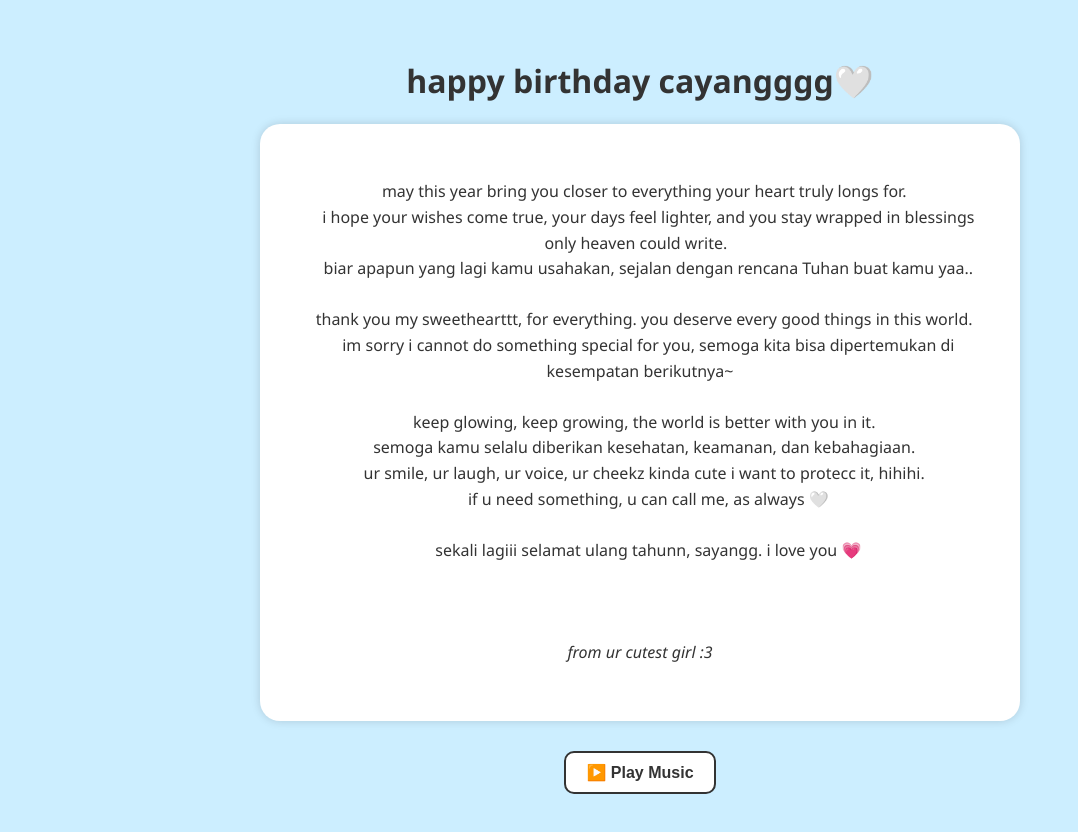
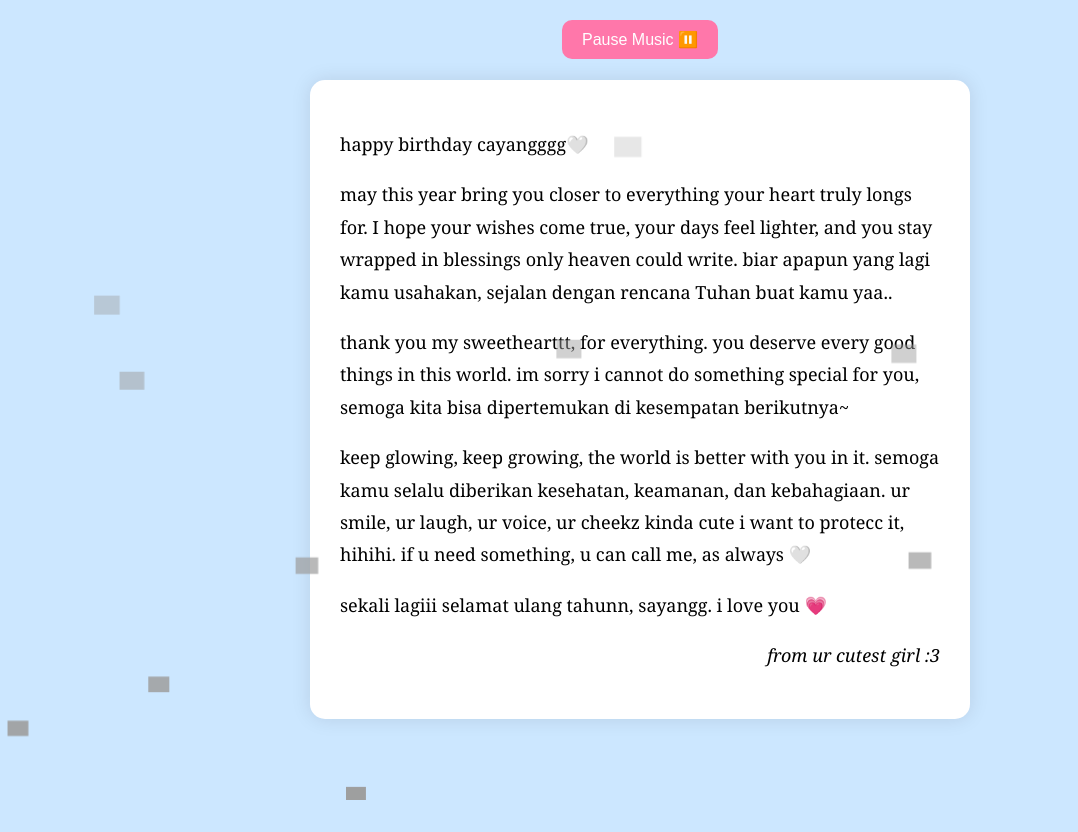
Before and after one commit to imoutoudesu/birthday, a plain HTML site: page index.html in a window 1280 px wide. Shown: the whole page, without its empty margins (0-1078 px from the left). After the commit the page ends 800 px from the top, so only its background shows below. Drawn offline with Linux system fonts and the light colour scheme; grey boxes are pictures that could not be loaded.

Commit message:
Update index.html

```diff
--- a/index.html
+++ b/index.html
@@ -5,84 +5,140 @@
   <title>Happy Birthday!</title>
   <style>
     body {
-      background-color: #cceeff;
-      font-family: 'Segoe UI', Tahoma, Geneva, Verdana, sans-serif;
-      color: #333;
-      text-align: center;
-      padding: 30px;
+      font-family: 'Georgia', serif;
+      background: #cce7ff;
+      margin: 0;
+      padding: 20px;
+      overflow: hidden;
     }
 
     .letter {
       background: white;
-      color: #333;
       padding: 30px;
-      border-radius: 20px;
-      box-shadow: 0 0 10px rgba(0, 0, 0, 0.15);
-      max-width: 700px;
-      margin: 0 auto 30px auto;
-      white-space: pre-wrap;
-      line-height: 1.6;
+      border-radius: 15px;
+      max-width: 600px;
+      margin: 60px auto;
+      box-shadow: 0 0 20px rgba(0, 0, 0, 0.1);
+      line-height: 1.8;
+      font-size: 18px;
     }
 
-    button {
-      background-color: #fff;
-      color: #333;
-      border: 2px solid #333;
-      border-radius: 10px;
-      padding: 10px 20px;
-      font-size: 16px;
-      font-weight: bold;
-      cursor: pointer;
+    .hearts {
+      position: fixed;
+      top: 0;
+      left: 0;
+      width: 100%;
+      height: 100%;
+      pointer-events: none;
+      overflow: hidden;
+      z-index: 1;
     }
 
-    button:hover {
-      background-color: #f0f0f0;
+    .heart {
+      position: absolute;
+      width: 20px;
+      height: 20px;
+      background: url('https://emoji.gg/assets/emoji/1144-hearts-pink.gif') no-repeat center center;
+      background-size: contain;
+      animation: float 6s linear infinite;
+      opacity: 0.8;
+    }
+
+    @keyframes float {
+      0% {
+        transform: translateY(100vh) scale(1);
+        opacity: 1;
+      }
+      100% {
+        transform: translateY(-10vh) scale(1.5);
+        opacity: 0;
+      }
+    }
+
+    #controls {
+      position: fixed;
+      top: 20px;
+      left: 50%;
+      transform: translateX(-50%);
+      z-index: 10;
+    }
+
+    #playBtn {
+      font-size: 16px;
+      padding: 10px 20px;
+      border: none;
+      background: #ff77aa;
+      color: white;
+      border-radius: 10px;
+      cursor: pointer;
     }
   </style>
 </head>
 <body>
-  <h1>happy birthday cayangggg🤍</h1>
+  <div class="hearts" id="hearts"></div>
+
+  <div id="controls">
+    <button id="playBtn">Pause Music ⏸️</button>
+  </div>
 
   <div class="letter">
+    <p>happy birthday cayangggg🤍</p>
+    <p>
       may this year bring you closer to everything your heart truly longs for.
-    i hope your wishes come true, your days feel lighter, and you stay wrapped in blessings only heaven could write.
+      I hope your wishes come true, your days feel lighter, and you stay wrapped in blessings only heaven could write.
       biar apapun yang lagi kamu usahakan, sejalan dengan rencana Tuhan buat kamu yaa..
-
+    </p>
+    <p>
       thank you my sweethearttt, for everything. you deserve every good things in this world.
       im sorry i cannot do something special for you, semoga kita bisa dipertemukan di kesempatan berikutnya~
-
+    </p>
+    <p>
       keep glowing, keep growing, the world is better with you in it.
       semoga kamu selalu diberikan kesehatan, keamanan, dan kebahagiaan.
       ur smile, ur laugh, ur voice, ur cheekz kinda cute i want to protecc it, hihihi.
       if u need something, u can call me, as always 🤍
-
+    </p>
+    <p>
       sekali lagiii selamat ulang tahunn, sayangg. i love you 💗
-
-    <br><br><i>from ur cutest girl :3</i>
+    </p>
+    <p style="text-align: right; font-style: italic;">
+      from ur cutest girl :3
+    </p>
   </div>
 
-  <audio id="bgMusic" loop>
-    <source src="sukidakara_yuika.mp3" type="audio/mpeg">
+  <audio id="bgm" autoplay loop>
+    <source src="Yuika_Ren_-_Sukidakara_(musmore.com).mp3" type="audio/mpeg">
     Your browser does not support the audio element.
   </audio>
 
-  <button onclick="toggleMusic()">▶️ Play Music</button>
+  <script>
+    // Floating hearts
+    const heartsContainer = document.getElementById('hearts');
+    function createHeart() {
+      const heart = document.createElement('div');
+      heart.className = 'heart';
+      heart.style.left = Math.random() * 100 + 'vw';
+      heart.style.animationDuration = 5 + Math.random() * 3 + 's';
+      heartsContainer.appendChild(heart);
+      setTimeout(() => heart.remove(), 8000);
+    }
+    setInterval(createHeart, 500);
 
-  <script>
-    const audio = document.getElementById("bgMusic");
-    const button = document.querySelector("button");
-    let playing = false;
+    // Music controls
+    const audio = document.getElementById("bgm");
+    const playBtn = document.getElementById("playBtn");
+    let isPlaying = true;
 
-    function toggleMusic() {
-      if (playing) {
+    playBtn.addEventListener("click", () => {
+      if (isPlaying) {
         audio.pause();
-        button.textContent = "▶️ Play Music";
+        playBtn.textContent = "Play Music ▶️";
       } else {
         audio.play();
-        button.textContent = "⏸ Pause Music";
+        playBtn.textContent = "Pause Music ⏸️";
       }
-      playing = !playing;
-    }
+      isPlaying = !isPlaying;
+    });
   </script>
 </body>
 </html>
```
Lines whose indentation alone changed are shown as unchanged.
